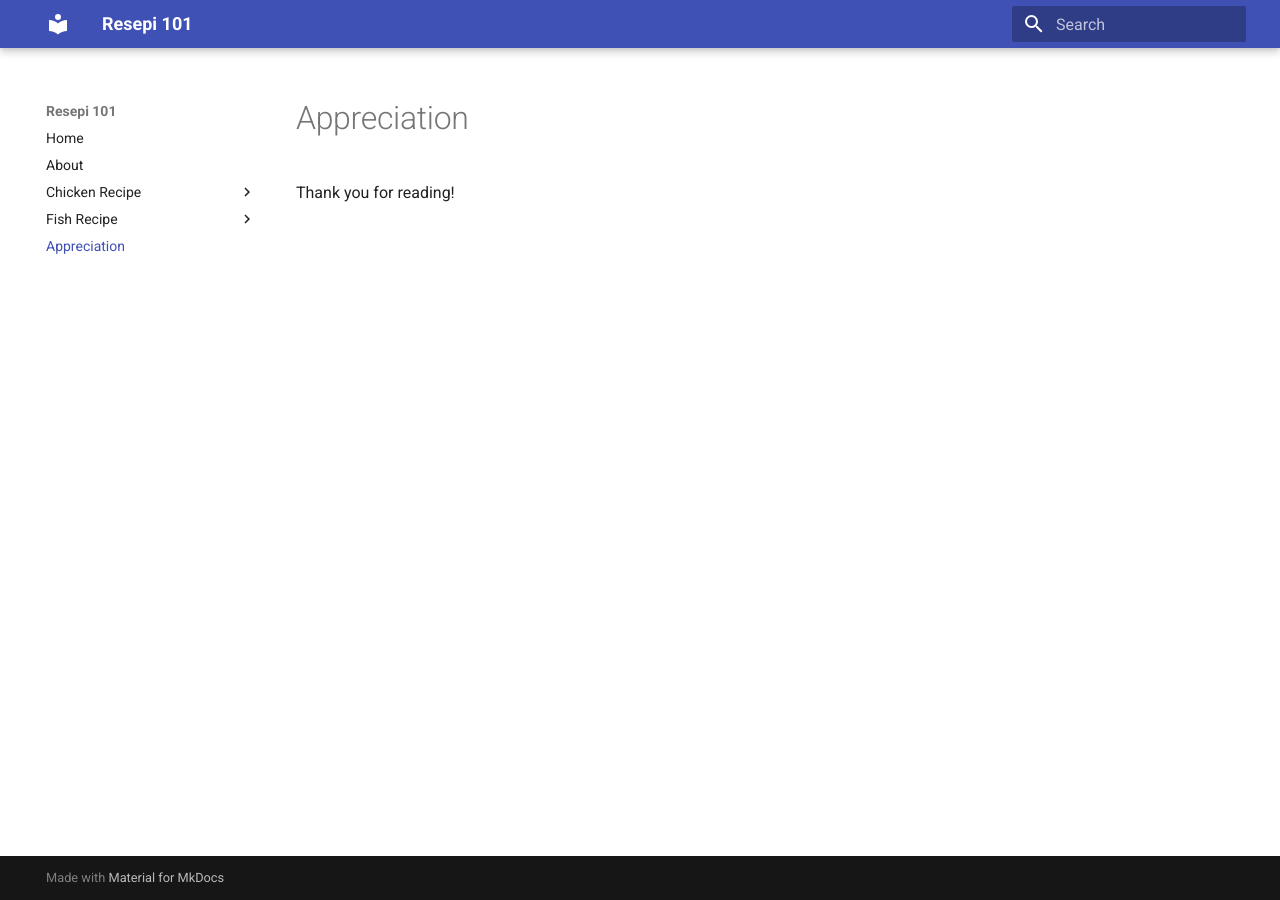
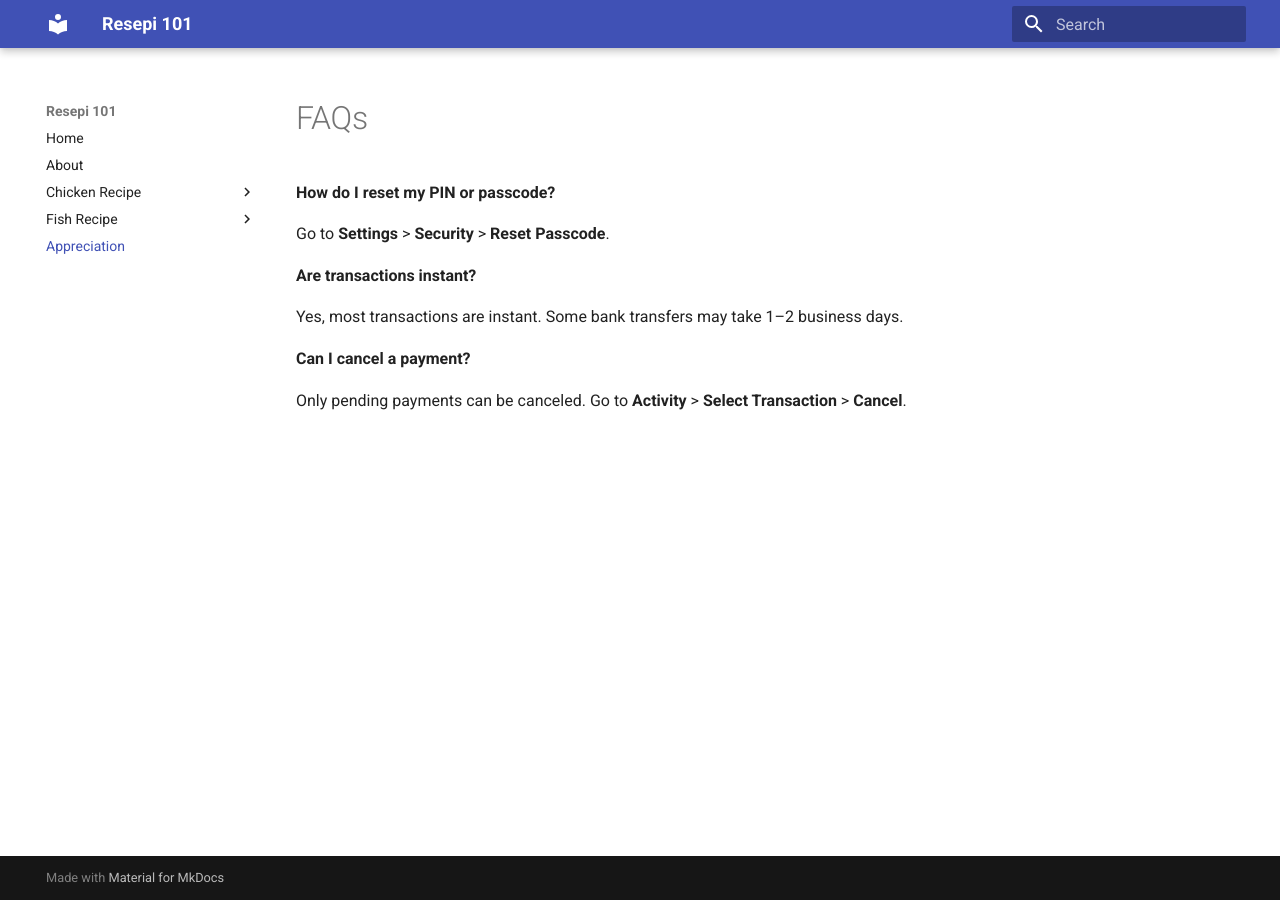
Before and after one commit to hazelgrace22/syroup, an MkDocs documentation site: the page built from docs/appr.md, in a window 1280 px wide. Built offline with MkDocs 1.6.1 and Material for MkDocs 9.7.7, drawn with Linux system fonts in a browser that asks for light colours.

Commit message:
Update appr.md

```diff
--- a/docs/appr.md
+++ b/docs/appr.md
@@ -1 +1,13 @@
-Thank you for reading!
+# FAQs
+
+**How do I reset my PIN or passcode?**
+
+Go to **Settings** > **Security** > **Reset Passcode**.
+
+**Are transactions instant?**
+
+Yes, most transactions are instant. Some bank transfers may take 1–2 business days.
+
+**Can I cancel a payment?**
+
+Only pending payments can be canceled. Go to **Activity** > **Select Transaction** > **Cancel**.
```
